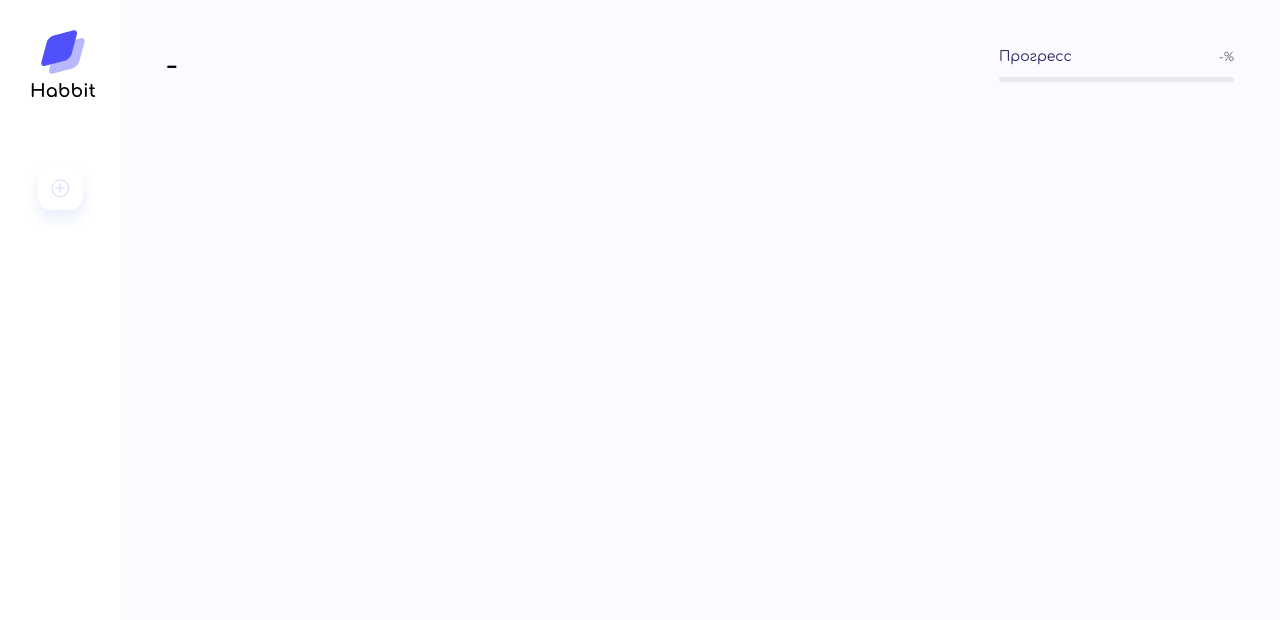
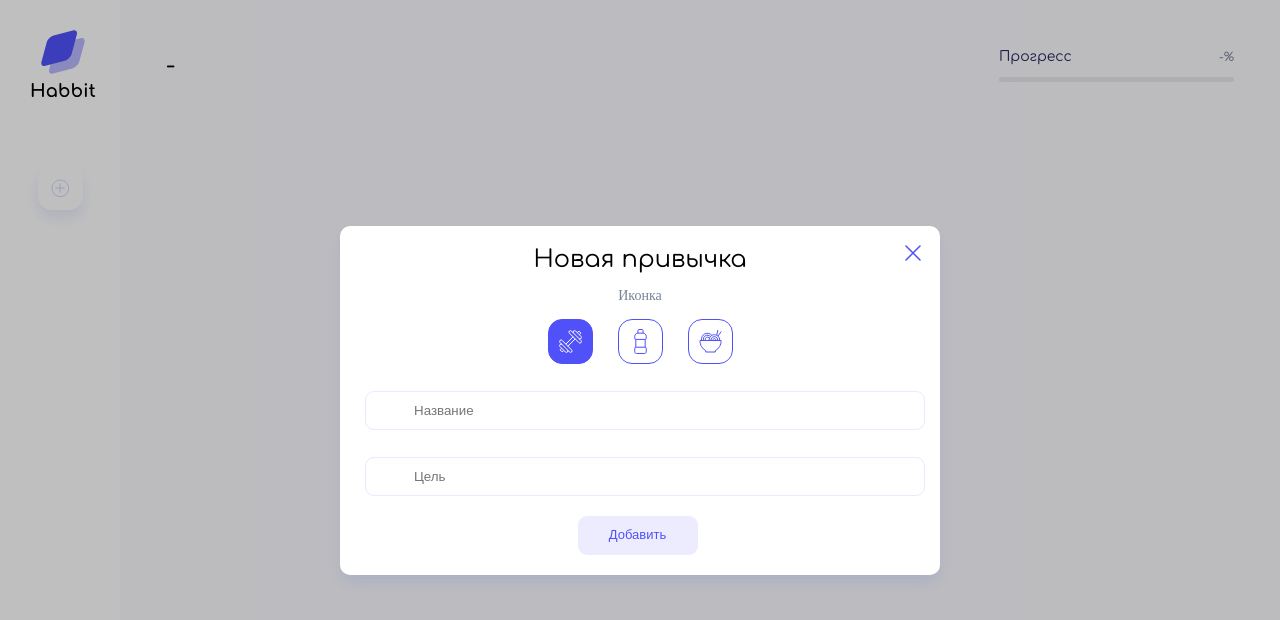
Before and after one commit to soloway73/js-beginer, a plain HTML site: page index.html in a window 1280 px wide. Both pictures are taken after a click on the button 60 px from the left and 187 px from the top of the page. Drawn offline with Linux system fonts and the light colour scheme.

Commit message:
complete

```diff
--- a/app.js
+++ b/app.js
@@ -16,8 +16,47 @@ const page = {
     posts: document.querySelector(".posts"),
     post: document.querySelectorAll(".post"),
   },
+  popup: {
+    index: document.getElementById("addPopup"),
+    form: document.querySelector(".popupForm"),
+    close: document.querySelector(".popupClose"),
+    iconField: document.querySelector(".popupForm input[name='icon']"),
+    nameField: document.querySelector(".popupForm input[name='name']"),
+    targetField: document.querySelector(".popupForm input[name='target']"),
+  },
 };
 
+// toggle popup
+function togglePopup() {
+  page.popup.index.classList.toggle("coverHidden");
+}
+function resetForm(form, fields) {
+  for (const field of fields) {
+    form[field].value = "";
+  }
+}
+function validateAndGetFormData(form, fields) {
+  const formData = new FormData(form);
+  const res = {};
+  for (const field of fields) {
+    const fieldValue = formData.get(field);
+    form[field].classList.remove("error");
+    if (!fieldValue) {
+      form[field].classList.add("error");
+    }
+    res[field] = fieldValue;
+  }
+  let isValid = true;
+  for (const field of fields) {
+    if (!res[field]) {
+      isValid = false;
+    }
+  }
+  if (!isValid) {
+    return;
+  }
+  return res;
+}
 /* utils */
 function loadData() {
   const habbitsString = localStorage.getItem(HABBIT_KEY);
@@ -64,6 +103,7 @@ function rerender(activeHabbitId) {
   if (!activeHabbit) {
     return;
   }
+  document.location.replace(document.location.pathname + "#" + activeHabbitId);
   rerenderMenu(activeHabbit);
   renderHead(activeHabbit);
   renderBody(activeHabbit);
@@ -87,7 +127,7 @@ function renderBody(activeHabbit) {
     post.innerHTML = `<div class="leftOfPost">День ${index + 1}</div>
     <div class="rightOfPost">
       <p class="text">${day.comment}</p>
-      <button type="button" class="removeBtn">
+      <button type="button" class="removeBtn" onclick="removeDay(${index})">
         <img src="images/delete.svg" alt="Кнопка удалить" />
       </button>
     </div>`;
@@ -108,28 +148,77 @@ function renderBody(activeHabbit) {
 }
 function addDays(event) {
   event.preventDefault();
-  const form = event.target;
-  const data = new FormData(form);
-  const comment = data.get("comment");
-  form["comment"].classList.remove("error");
-  if (!comment) {
-    form["comment"].classList.add("error");
+
+  const data = validateAndGetFormData(event.target, ["comment"]);
+  if (!data) {
+    return;
   }
   habbits = habbits.map((habbit) => {
     if (habbit.id === globalActiveHabbitId) {
       return {
         ...habbit,
-        days: habbit.days.concat([{ comment }]),
+        days: habbit.days.concat([{ comment: data.comment }]),
       };
     }
     return habbit;
   });
-  form["comment"].value = "";
+  resetForm(event.target, ["comment"]);
   rerender(globalActiveHabbitId);
   saveData();
 }
+function removeDay(dayIndex) {
+  habbits = habbits.map((habbit) => {
+    if (habbit.id === globalActiveHabbitId) {
+      return {
+        ...habbit,
+        days: habbit.days.filter((day, index) => index !== dayIndex),
+      };
+    }
+    return habbit;
+  });
+  rerender(globalActiveHabbitId);
+  saveData();
+}
+// working with habbits
+
+function setIcon(context, icon) {
+  page.popup.iconField.value = icon;
+  const activeIcon = document.querySelector(".icon.iconActive");
+  activeIcon.classList.remove("iconActive");
+  context.classList.add("iconActive");
+}
+
+function addHabbit(event) {
+  event.preventDefault();
+  const data = validateAndGetFormData(event.target, ["name", "icon", "target"]);
+  if (!data) {
+    return;
+  }
+  const maxId = habbits.reduce(
+    (acc, habbit) => (acc > habbit.id ? acc : habbit.id),
+    0
+  );
+  habbits.push({
+    id: maxId + 1,
+    name: data.name,
+    target: data.target,
+    icon: data.icon,
+    days: [],
+  });
+  resetForm(event.target, ["name", "target"]);
+  saveData();
+  togglePopup();
+  rerender(maxId + 1);
+}
+
 // init
 (() => {
   loadData();
-  rerender(habbits[0].id);
+  const hashId = Number(document.location.hash.replace("#", ""));
+  const urlHabbit = habbits.find((habbit) => habbit.id == hashId);
+  if (urlHabbit) {
+    rerender(urlHabbit.id);
+  } else {
+    rerender(habbits[0].id);
+  }
 })();
--- a/index.html
+++ b/index.html
@@ -29,7 +29,7 @@
             <img src="images/food.svg" alt="Еда" />
           </button> -->
         </div>
-        <button class="addBtn">
+        <button class="addBtn" type="button" onclick="togglePopup()">
           <img src="images/add.svg" alt="Добавить" />
         </button>
       </div>
@@ -68,7 +68,7 @@
                 <input
                   type="text"
                   placeholder="Комментарий"
-                  class="addMessage"
+                  class="addMessage input"
                 />
                 <button type="button" class="commentBtn">Готово</button>
               </div> -->
@@ -76,7 +76,30 @@
           </div>
         </main>
       </div>
+      <div class="cover coverHidden" id="addPopup">
+        <div class="popup">
+          <h2>Новая привычка</h2>
+          <div class="iconLabel">Иконка</div>
+          <div class="iconSelect">
+            <button class="icon iconActive" onclick="setIcon(this, 'sport')">
+              <img src="images/sport.svg" alt="Спорт">
+            </button>
+            <button class="icon" onclick="setIcon(this, 'water')">
+              <img src="images/water.svg" alt="Вода" >
+            </button>
+            <button class="icon" onclick="setIcon(this, 'food')">
+              <img src="images/food.svg" alt="Еда" >
+            </button>
+          </div>
+          <form class="popupForm" onsubmit="addHabbit(event)">
+            <input type="text" name="name" placeholder="Название">
+            <input type="number" name="target" placeholder="Цель">
+            <input type="text" name="icon" placeholder="Иконка" value="sport" hidden>
+            <button type="submit" class="button">Добавить</button>
+          </form>
+          <button class="popupClose" type="button" onclick="togglePopup()"><img src="images/close.svg" alt="Закрыть попап"></button>
+        </div>
+      </div>
       <script src="app.js"></script>
-    </div>
   </body>
 </html>
--- a/style.css
+++ b/style.css
@@ -29,9 +29,13 @@ body {
   flex-grow: 1;
 }
 h1 {
+  font-family: "Comfortaa";
+  font-style: normal;
   font-weight: 400;
-  font-size: 30px;
-  line-height: 33px;
+  font-size: 24px;
+  line-height: 27px;
+  text-align: center;
+
   color: #000000;
 }
 
@@ -193,7 +197,8 @@ header {
   left: 28px;
   top: 18px;
 }
-.addMessage {
+.addMessage,
+input {
   width: 100%;
   box-sizing: border-box;
   background: #ffffff;
@@ -206,7 +211,8 @@ header {
 input.error {
   border: 1px solid red;
 }
-.commentBtn {
+.commentBtn,
+.button {
   width: 120px;
   height: 39px;
   background: #edecfe;
@@ -222,3 +228,91 @@ input.error {
     color: #fff;
   }
 }
+.cover {
+  position: fixed;
+  left: 0;
+  top: 0;
+  right: 0;
+  bottom: 0;
+  background-color: rgba(0, 0, 0, 0.25);
+  display: flex;
+  justify-content: center;
+  align-items: center;
+}
+
+.coverHidden {
+  display: none;
+}
+
+.popup {
+  background: #ffffff;
+  box-shadow: 0px 8px 14px rgba(62, 107, 224, 0.12);
+  border-radius: 10px;
+  max-width: 600px;
+  padding: 20px;
+  position: relative;
+  flex-direction: column;
+  display: flex;
+  align-items: center;
+  width: 100%;
+}
+.popupClose {
+  position: absolute;
+  top: 15px;
+  right: 15px;
+  cursor: pointer;
+  background: none;
+  border: none;
+}
+h2 {
+  font-family: "Comfortaa";
+  font-style: normal;
+  font-weight: 400;
+  font-size: 24px;
+  line-height: 27px;
+  text-align: center;
+
+  color: #000000;
+}
+.iconLabel {
+  font-size: 14px;
+  line-height: 16px;
+  color: #768396;
+  margin: 15px;
+}
+.iconSelect {
+  display: flex;
+  gap: 25px;
+  margin-bottom: 20px;
+}
+.icon {
+  border: 1px solid #5051f9;
+  border-radius: 14px;
+  background: white;
+  display: flex;
+  align-items: center;
+  justify-content: center;
+  width: 45px;
+  height: 45px;
+  cursor: pointer;
+}
+
+.iconActive {
+  background: #5051f9;
+}
+.icon:hover img {
+  filter: brightness(0) invert(1);
+}
+.iconActive img {
+  filter: brightness(0) invert(1);
+}
+.icon:hover {
+  background: #6a6afb;
+}
+.popupForm {
+  width: 100%;
+  display: flex;
+  flex-direction: column;
+  align-items: center;
+  gap: 15px;
+}
```
